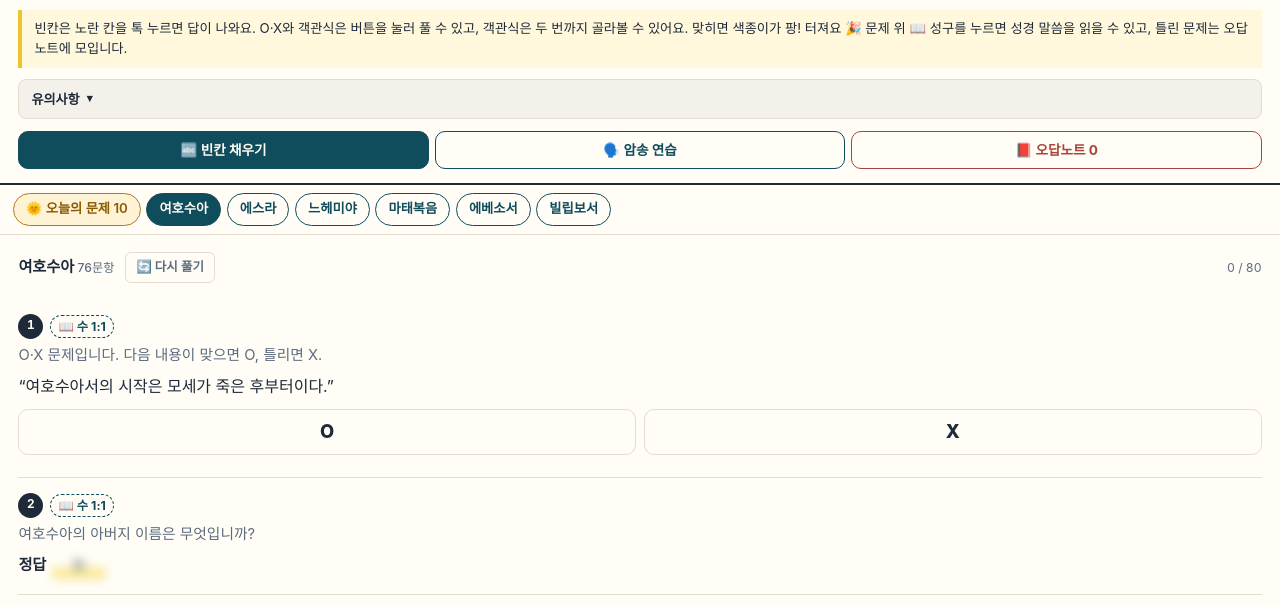
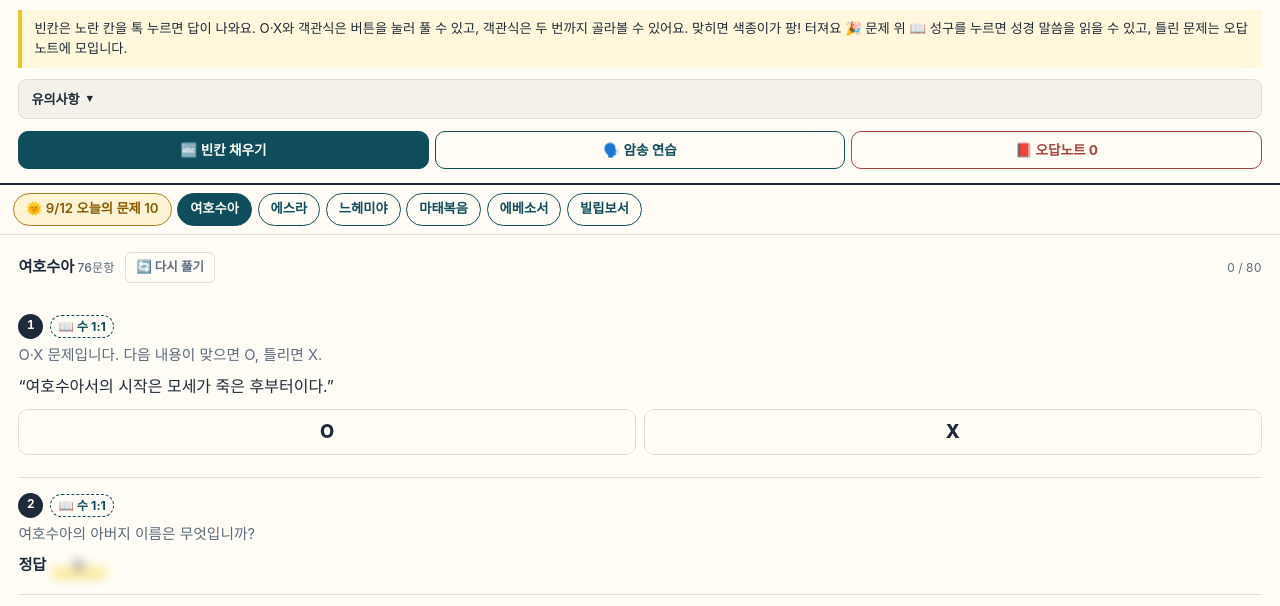
Before and after one commit to saaaaee-spec/cine, a plain HTML site: page index.html in a window 1280 px wide. Shown: the part 182-788 px from the top of the page. Drawn offline with Linux system fonts and the light colour scheme.

Commit message:
Add files via upload

```diff
--- a/index.html
+++ b/index.html
@@ -31,11 +31,10 @@
   .noticebox li{margin:0 0 .25rem;}
 
   nav{
-    position:sticky;top:0;z-index:10;display:flex;gap:.35rem;
+    position:sticky;top:0;z-index:10;display:flex;flex-wrap:wrap;gap:.35rem;
     padding:.5rem .8rem;background:rgba(255,253,246,.96);backdrop-filter:blur(6px);
-    border-bottom:1px solid var(--rule);overflow-x:auto;scrollbar-width:none;
+    border-bottom:1px solid var(--rule);
   }
-  nav::-webkit-scrollbar{display:none;}
   nav button{
     flex:0 0 auto;font:inherit;font-size:.83rem;font-weight:600;padding:.35rem .75rem;
     background:none;border:1px solid var(--tab);border-radius:999px;color:var(--tab);cursor:pointer;
@@ -234,7 +233,7 @@
 </header>
 
 <nav>
-  <button type="button" data-tab="today" class="todaytab">🌞 오늘의 문제 <span class="cnt2">0</span></button>
+  <button type="button" data-tab="today" class="todaytab">🌞 <span class="todayDate"></span> 오늘의 문제 <span class="cnt2">0</span></button>
   <button type="button" data-tab="josh" class="on">여호수아</button>
   <button type="button" data-tab="ezra">에스라</button>
   <button type="button" data-tab="neh">느헤미야</button>
@@ -308,7 +307,7 @@
 
 <section id="today">
   <div class="tools">
-    <span class="count">🌞 오늘의 문제 <b><span class="todaynum">0</span>문항</b></span>
+    <span class="count">🌞 <span class="todayDate"></span> 오늘의 문제 <b><span class="todaynum">0</span>문항</b></span>
     <span class="score" data-score="today">0 / 0</span>
   </div>
   <div class="list"></div>
@@ -913,6 +912,14 @@ function todayDateString(){
   var d = new Date();
   return d.getFullYear() + "-" + (d.getMonth()+1) + "-" + d.getDate();
 }
+function todayDisplayDate(){
+  var d = new Date();
+  return (d.getMonth()+1) + "/" + d.getDate();
+}
+function updateTodayDateLabels(){
+  var label = todayDisplayDate();
+  document.querySelectorAll(".todayDate").forEach(function(el){ el.textContent = label; });
+}
 function seededShuffle(arr, seedStr){
   var seed = 0;
   for (var i = 0; i < seedStr.length; i++){ seed = (seed * 31 + seedStr.charCodeAt(i)) >>> 0; }
@@ -1300,6 +1307,7 @@ updateAllScores();
 loadState();
 computeTodayList();
 renderToday();
+updateTodayDateLabels();
 </script>
 </body>
 </html>
```
